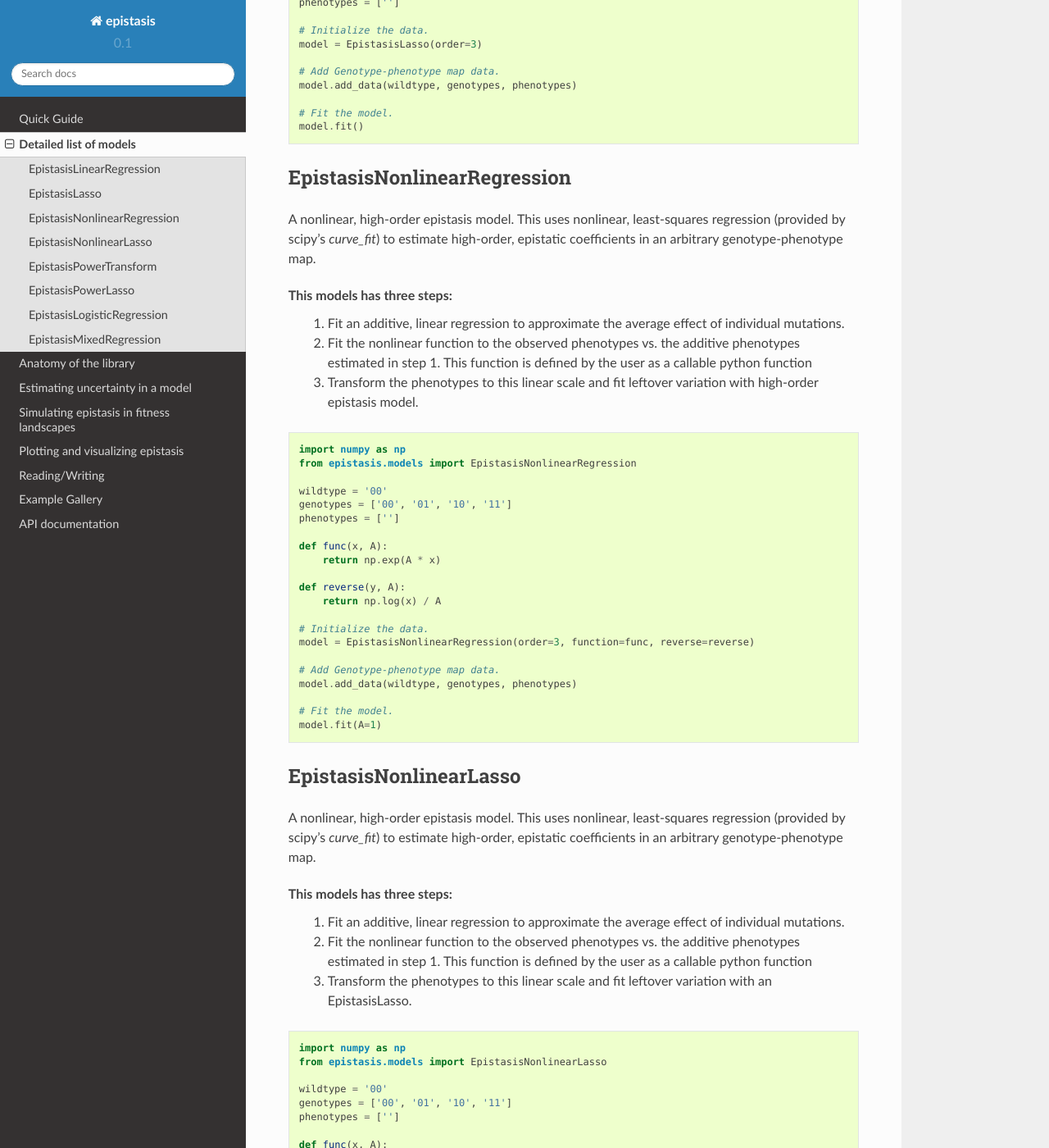
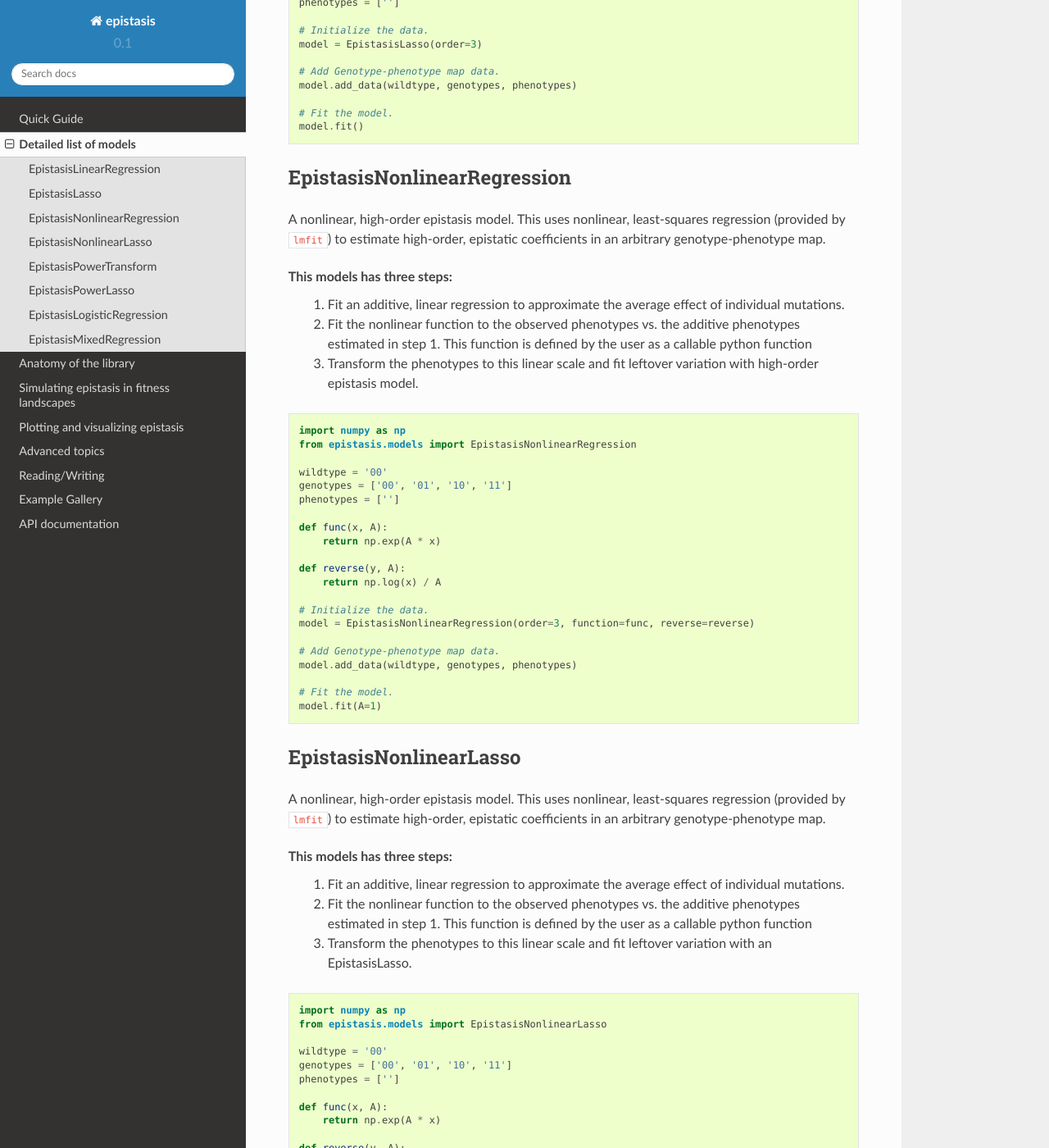
Before and after one commit to harmslab/epistasis, a Sphinx documentation site: the page built from docs/pages/models.rst, in a window 1280 px wide and 1400 px high, scrolled down 882 px. Shown: the whole window at 82% size. Built offline with Sphinx 7.4.7 and the Read the Docs theme 2.0.0, drawn with Linux system fonts in a browser that asks for light colours.

Commit message:
add docs

```diff
--- a/docs/index.rst
+++ b/docs/index.rst
@@ -40,9 +40,9 @@
    pages/quick_guide
    pages/models
    pages/anatomy
-   pages/estimating-uncertainty
    pages/simulate
    pages/visualize
+   pages/advanced
    pages/io
    gallery/index.rst
    api/main.rst
--- a/docs/pages/fitting.rst
+++ b/docs/pages/fitting.rst
@@ -56,7 +56,7 @@
 arbitrary genotype-phenotype map. Simply define the nonlinear relationship you'd expect,
 or use some reasonable function that evaluates the shape (i.e. a Box-Cox transform).
 The ``EpistasisNonlinearRegression`` will regress this relationship using a nonlinear
-least squares regression (using scipy's ``curve_fit`` function), effectivley minimizing
+least squares regression (provided by ``lmfit``), effectivley minimizing
 epistasis that might arise from the nonlinear relationship. It can, then, compute
 the linearized phenotypes.
 
--- a/docs/pages/models.rst
+++ b/docs/pages/models.rst
@@ -56,7 +56,7 @@
 ----------------------------
 
 A nonlinear, high-order epistasis model. This uses nonlinear, least-squares
-regression (provided by scipy's `curve_fit`) to estimate high-order, epistatic
+regression (provided by ``lmfit``) to estimate high-order, epistatic
 coefficients in an arbitrary genotype-phenotype map.
 
 This models has three steps:
@@ -93,7 +93,7 @@
 -----------------------
 
 A nonlinear, high-order epistasis model. This uses nonlinear, least-squares
-regression (provided by scipy's `curve_fit`) to estimate high-order, epistatic
+regression (provided by ``lmfit``) to estimate high-order, epistatic
 coefficients in an arbitrary genotype-phenotype map.
 
 This models has three steps:
```
Also changed, not shown: docs/pages/advanced.rst (added, +101 -0 lines), docs/pages/estimating-uncertainty.rst (deleted, +0 -61 lines).
